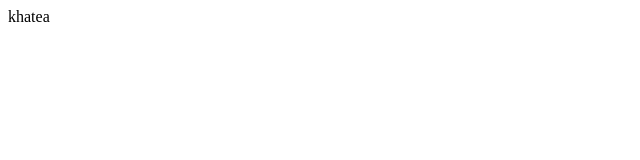
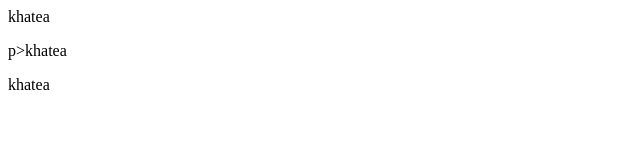
Before and after one commit to AakashSubba2059601/WORKSHOPg8, a plain HTML site: page index.html in a window 1280 px wide. Shown: the whole page, without its empty margins (0-640 px from the left). Drawn offline with Linux system fonts and the light colour scheme.

Commit message:
Update index.html

```diff
--- a/index.html
+++ b/index.html
@@ -7,5 +7,7 @@
 </head>
 <body>
     <p>khatea</p>
+    p>khatea</p>
+    <p>khatea</p>
 </body>
 </html>
```
